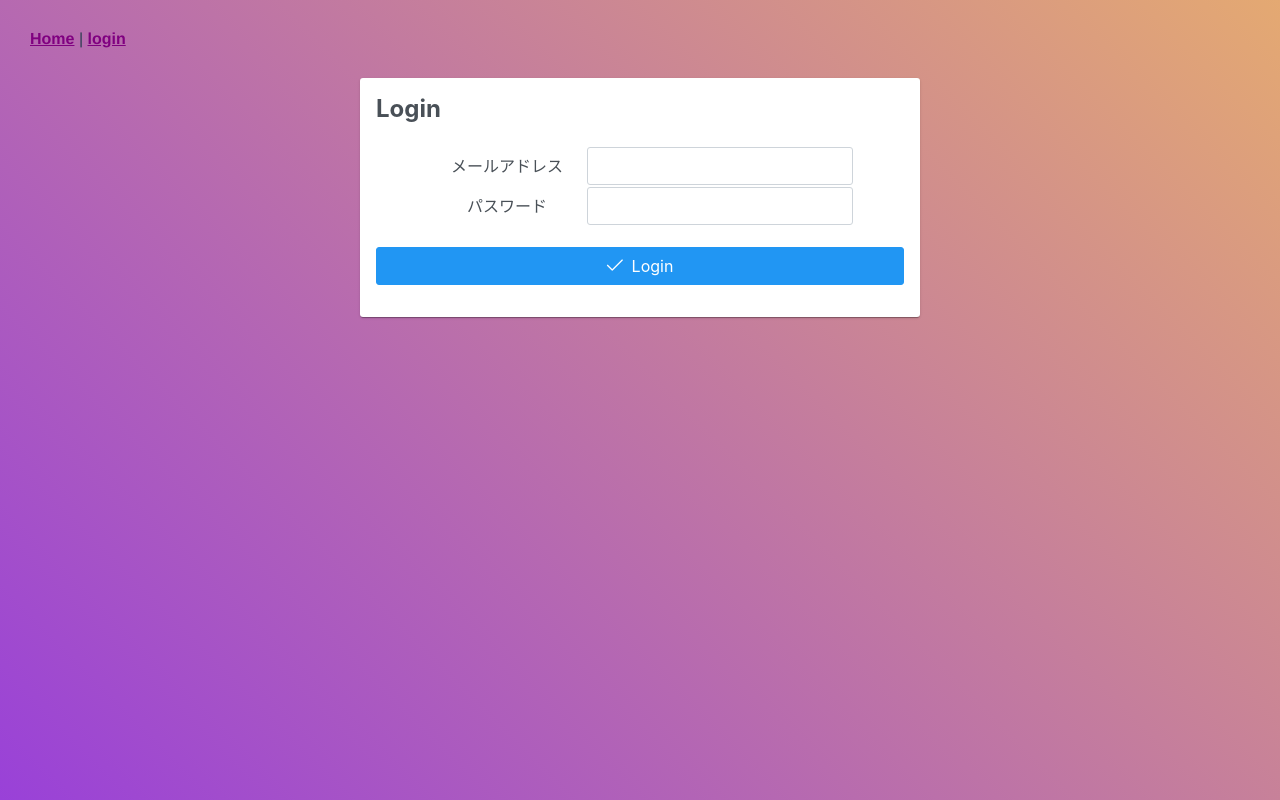
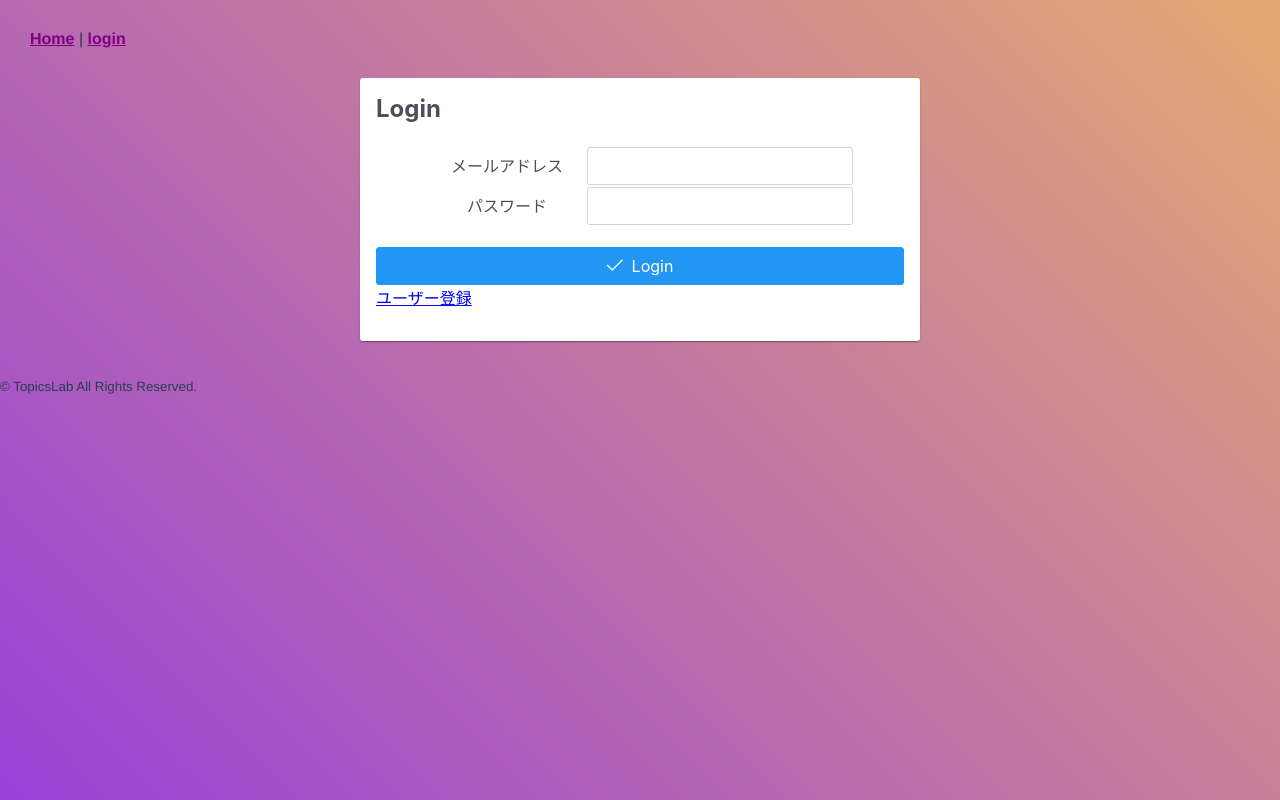
Before and after one commit to 32mame/topicslab, a Vue app in the folder front/topicslab/: page /login in a window 1280 px wide. Built offline with nearby package versions, Linux system fonts and the light colour scheme; what axios-cookiejar-support would draw is missing.

Commit message:
4と5を編集しました。

```diff
--- a/front/topicslab/src/App.vue
+++ b/front/topicslab/src/App.vue
@@ -11,6 +11,7 @@
   <div class="content">
     <router-view/>
   </div>
+  <p><small>&copy; TopicsLab All Rights Reserved.</small></p>
 </template>
 
 <script>
--- a/front/topicslab/src/views/Login.vue
+++ b/front/topicslab/src/views/Login.vue
@@ -18,6 +18,9 @@
         <span>{{message}}</span>
         <div class="p-field">
           <Button icon="pi pi-check" label="Login" v-on:click="login" />
+        </div>
+        <div>
+          <router-link to="/register">ユーザー登録</router-link>
         </div>
       </template>
     </Card>
```
